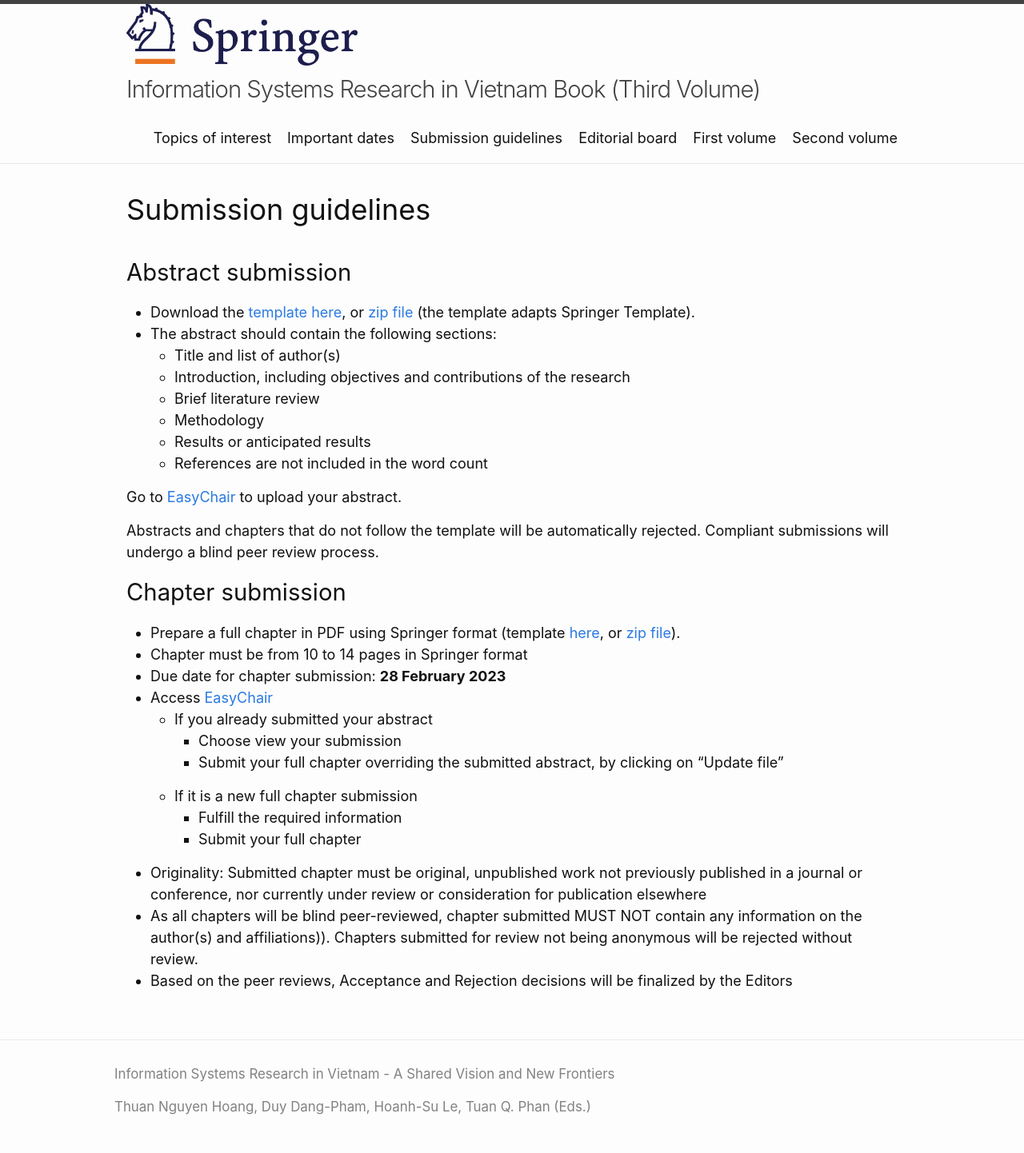
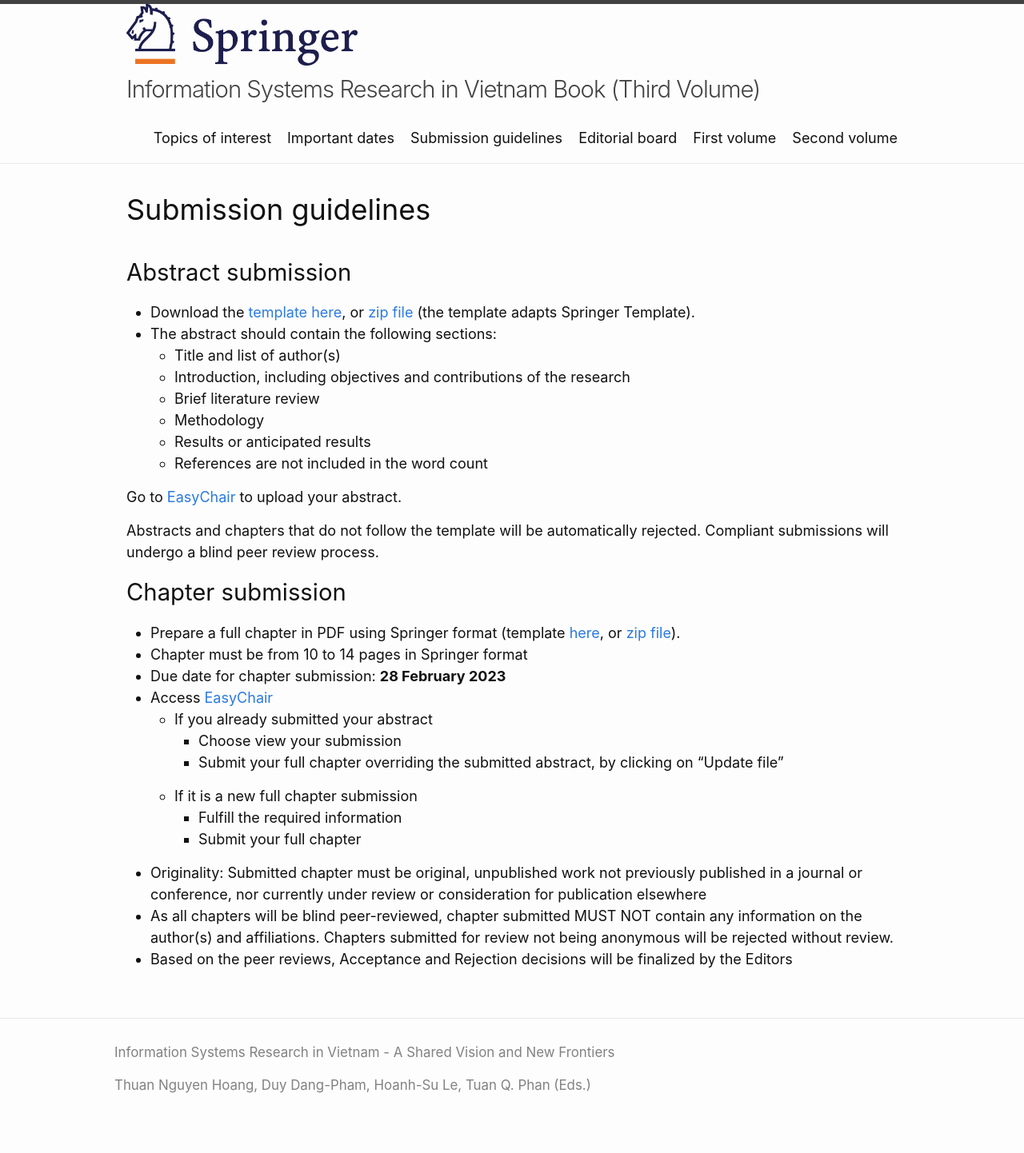
Before and after one commit to infosys-vietnam-book/infosys-vietnam-book.github.io, a Jekyll site: the page built from submission-guidelines.md, in a window 1280 px wide. Shown: the whole page at 80% size. Built offline with Jekyll 4.4.1, drawn with Linux system fonts in a browser that asks for light colours; after the commit the page ends 1415 px from its top, so only the background shows below that; part of the change alters nothing that is shown.

```diff
--- a/submission-guidelines.md
+++ b/submission-guidelines.md
@@ -20,7 +20,7 @@ permalink: /submission-guidelines/
     </li>
 </ul>
 
-Go to <a href="https://easychair.org/conferences/?conf=isresearchvietnamboo0" target="\_blank">EasyChair</a> to upload your abstract.
+Go to <a href="https://easychair.org/my/conference?conf=isresearchvietnamboo1" target="\_blank">EasyChair</a> to upload your abstract.
 
 Abstracts and chapters that do not follow the template will be automatically rejected. Compliant submissions will undergo a blind peer review process.
 
@@ -29,7 +29,7 @@ Abstracts and chapters that do not follow the template will be automatically rej
     <li>Prepare a full chapter in PDF using Springer format (template <a href="https://www.dropbox.com/sh/p4rth5fhr5fnbwu/AACYGXcQwe7whwtoDPH1JttZa?dl=0" target="\_blank">here</a>, or <a href="https://www.dropbox.com/s/23w6zrwfse5y4cj/Chapter%20Templates.zip?dl=0" target="\_blank">zip file</a>).</li>
     <li>Chapter must be from 10 to 14 pages in Springer format</li>
     <li>Due date for chapter submission: <b>28 February 2023</b></li>
-    <li>Access <a href="https://easychair.org/conferences/?conf=isresearchvietnamboo0" target="\_blank">EasyChair</a></li>
+    <li>Access <a href="https://easychair.org/my/conference?conf=isresearchvietnamboo1" target="\_blank">EasyChair</a></li>
     <ul>
         <li>If you already submitted your abstract</li>
         <ul>
@@ -43,6 +43,6 @@ Abstracts and chapters that do not follow the template will be automatically rej
         </ul>
     </ul>
     <li>Originality: Submitted chapter must be original, unpublished work not previously published in a journal or conference, nor currently under review or consideration for publication elsewhere</li>
-    <li>As all chapters will be blind peer-reviewed, chapter submitted MUST NOT contain any information on the author(s) and affiliations)). Chapters submitted for review not being anonymous will be rejected without review.</li>
+    <li>As all chapters will be blind peer-reviewed, chapter submitted MUST NOT contain any information on the author(s) and affiliations. Chapters submitted for review not being anonymous will be rejected without review.</li>
     <li>Based on the peer reviews, Acceptance and Rejection decisions will be finalized by the Editors</li>
 </ul>
```
